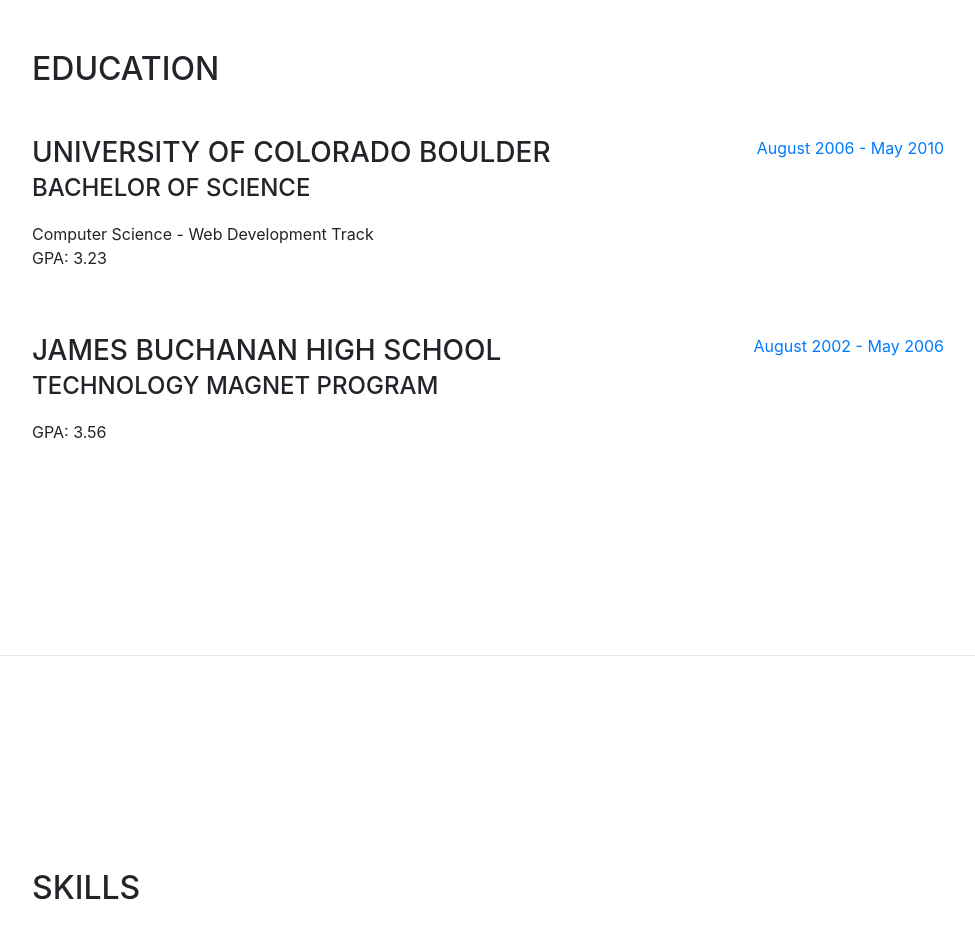
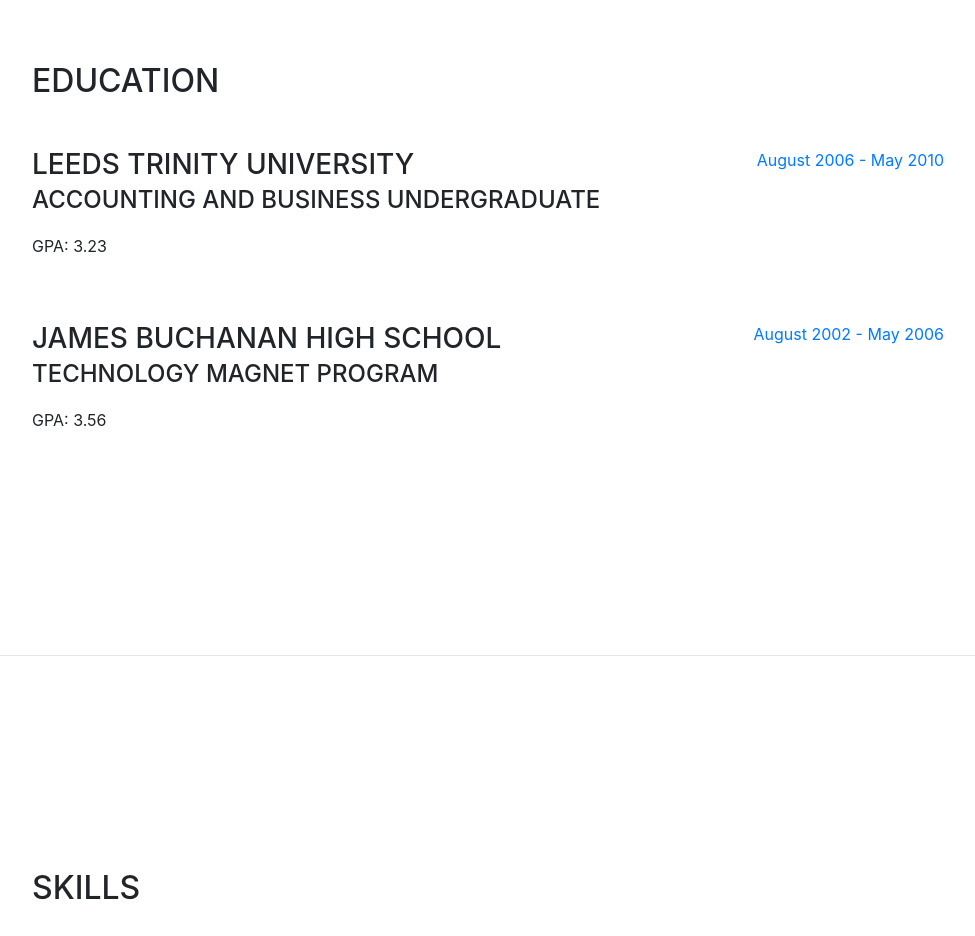
Before and after one commit to habiba11/habiba11.github.io, a website with bundled scripts: page index.html in a window 1280 px wide. Shown: the part 2040-2976 px from the top of the page, without its empty margins (288-1263 px from the left). Built offline with nearby package versions, Linux system fonts and the light colour scheme; a web font is replaced by a local one.

Commit message:
Update index.html
education

```diff
--- a/index.html
+++ b/index.html
@@ -149,9 +149,9 @@
 
           <div class="resume-item d-flex flex-column flex-md-row mb-5">
             <div class="resume-content mr-auto">
-              <h3 class="mb-0">University of Colorado Boulder</h3>
-              <div class="subheading mb-3">Bachelor of Science</div>
-              <div>Computer Science - Web Development Track</div>
+              <h3 class="mb-0">leeds Trinity University</h3>
+              <div class="subheading mb-3">Accounting and Business Undergraduate</div>
+              <!-- <div>Computer Science - Web Development Track</div> -->
               <p>GPA: 3.23</p>
             </div>
             <div class="resume-date text-md-right">
```
